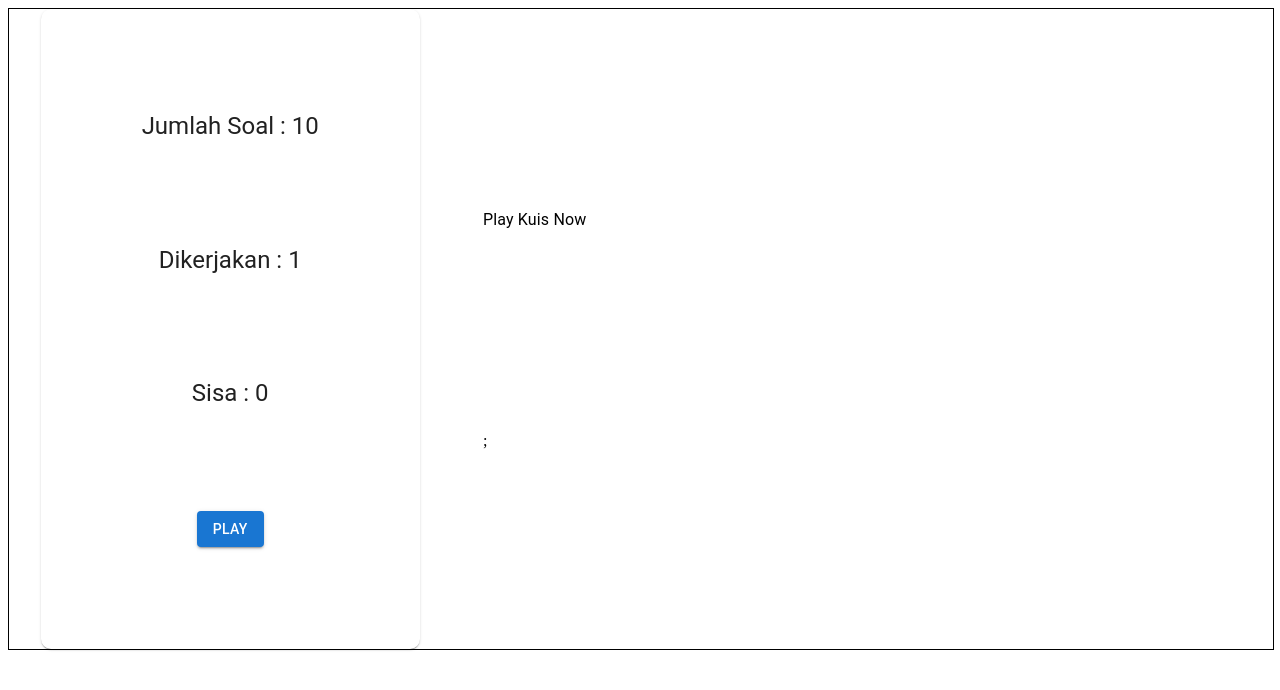
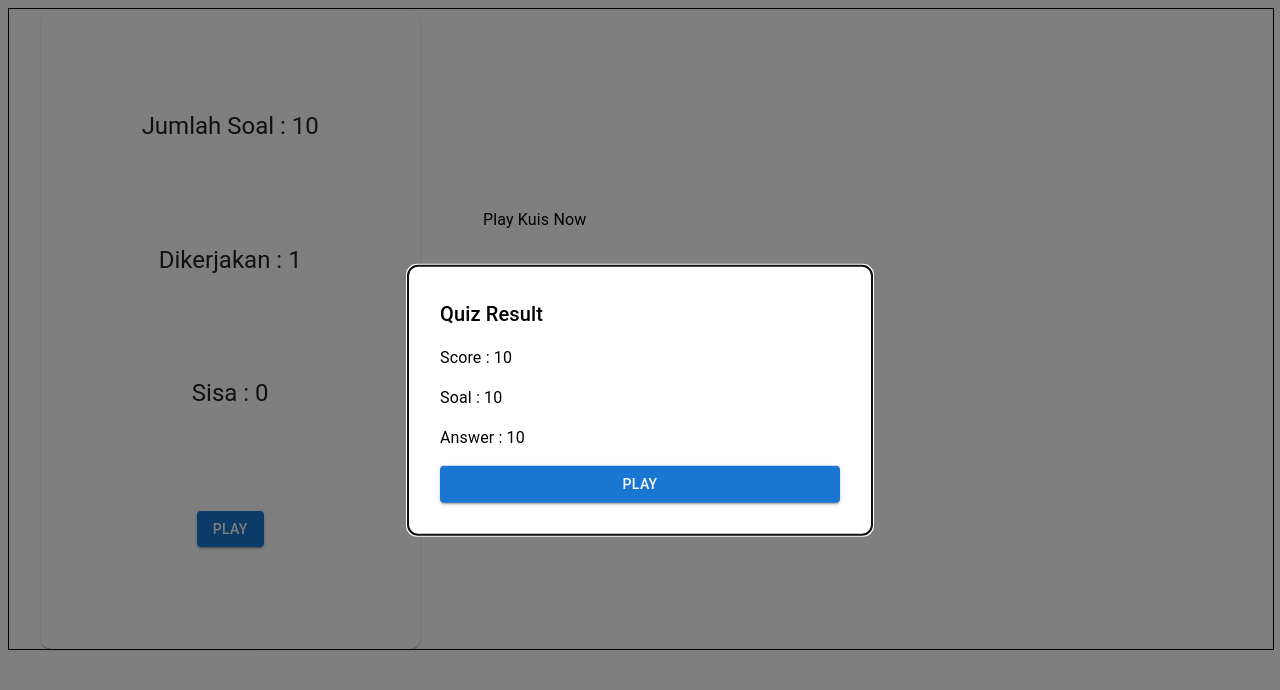
Before and after one commit to RioAldie/kuisdot, a React (Create React App) app: page / in a window 1280 px wide. Shown: the top 690 px of the page. Built offline with nearby package versions, Linux system fonts and the light colour scheme; no server answers.

Commit message:
designed modal

```diff
--- a/src/components/result.jsx
+++ b/src/components/result.jsx
@@ -1,5 +1,5 @@
 import Box from '@mui/material/Box';
-import Button from '@mui/material/Button';
+import {Button} from '@mui/material';
 import Typography from '@mui/material/Typography';
 import Modal from '@mui/material/Modal';
 import { useState } from 'react';
@@ -11,9 +11,10 @@ const style = {
     transform: 'translate(-50%, -50%)',
     width: 400,
     bgcolor: 'background.paper',
-    border: '2px solid #000',
-    boxShadow: 24,
     p: 4,
+    display: 'flex',
+    flexDirection: 'column',
+    borderRadius: '10px',
   };
 
 export default function Result(props){
@@ -31,12 +32,20 @@ export default function Result(props){
                 >
                 <Box sx={style}>
                 <Typography id="modal-modal-title" variant="h6" component="h2">
-                    Text in a modal
+                    Quiz Result
                 </Typography>
                 <Typography id="modal-modal-description" sx={{ mt: 2 }}>
-                    Duis mollis, est non commodo luctus, nisi erat porttitor ligula.
+                    Score : 10
                 </Typography>
+                <Typography id="modal-modal-description" sx={{ mt: 2 }}>
+                    Soal : 10
+                </Typography>
+                <Typography id="modal-modal-description" sx={{ mt: 2 }}>
+                    Answer : 10
+                </Typography>
+                <Button variant="contained" sx={{ mt: 2 }}>Play</Button>
                 </Box>
+
             </Modal>
         </>
     )
--- a/src/components/side.jsx
+++ b/src/components/side.jsx
@@ -3,6 +3,7 @@ import { useContext, useEffect, useReducer } from "react";
 import { useTimer } from 'react-timer-hook';
 import { AnswerContext } from "../service/context/answer";
 import { reducer, initialState } from "../service/reducer";
+import Result from "./result";
 
 
 export default function Side(){
@@ -17,10 +18,13 @@ export default function Side(){
         borderRadius: '10px',
         alignItems:'center'
     })
-    const time = new Date();
-    time.setSeconds(time.getSeconds() + 600);
+    const handleResult = () =>{
+        if(count >= 10){
+            return <Result isOpen ={true}/>
+        }
+    }
     useEffect(()=>{
-        console.log(count)
+
     },[state])
     return(
         <>
@@ -34,6 +38,7 @@ export default function Side(){
                 <Box sx={{display:'flex', flexDirection:'row'}}>
                     <Typography variant="h5">Sisa : 0</Typography>
                 </Box>
+                {handleResult()}
         </>
     )
 }
--- a/src/home.jsx
+++ b/src/home.jsx
@@ -43,7 +43,6 @@ function MyTimer({ expiryTimestamp }) {
         if(open){
             return <Result isOpen = {true}/>
         }
-
     }
     useEffect(()=>{
         console.log(open);
@@ -93,7 +92,7 @@ export default function Home(){
                     <BoxStyled>
                         {Content(play, quest)};
                     </BoxStyled>
-
+                    <Result isOpen = {true}/>
             </Box>
         </>
     )
```
